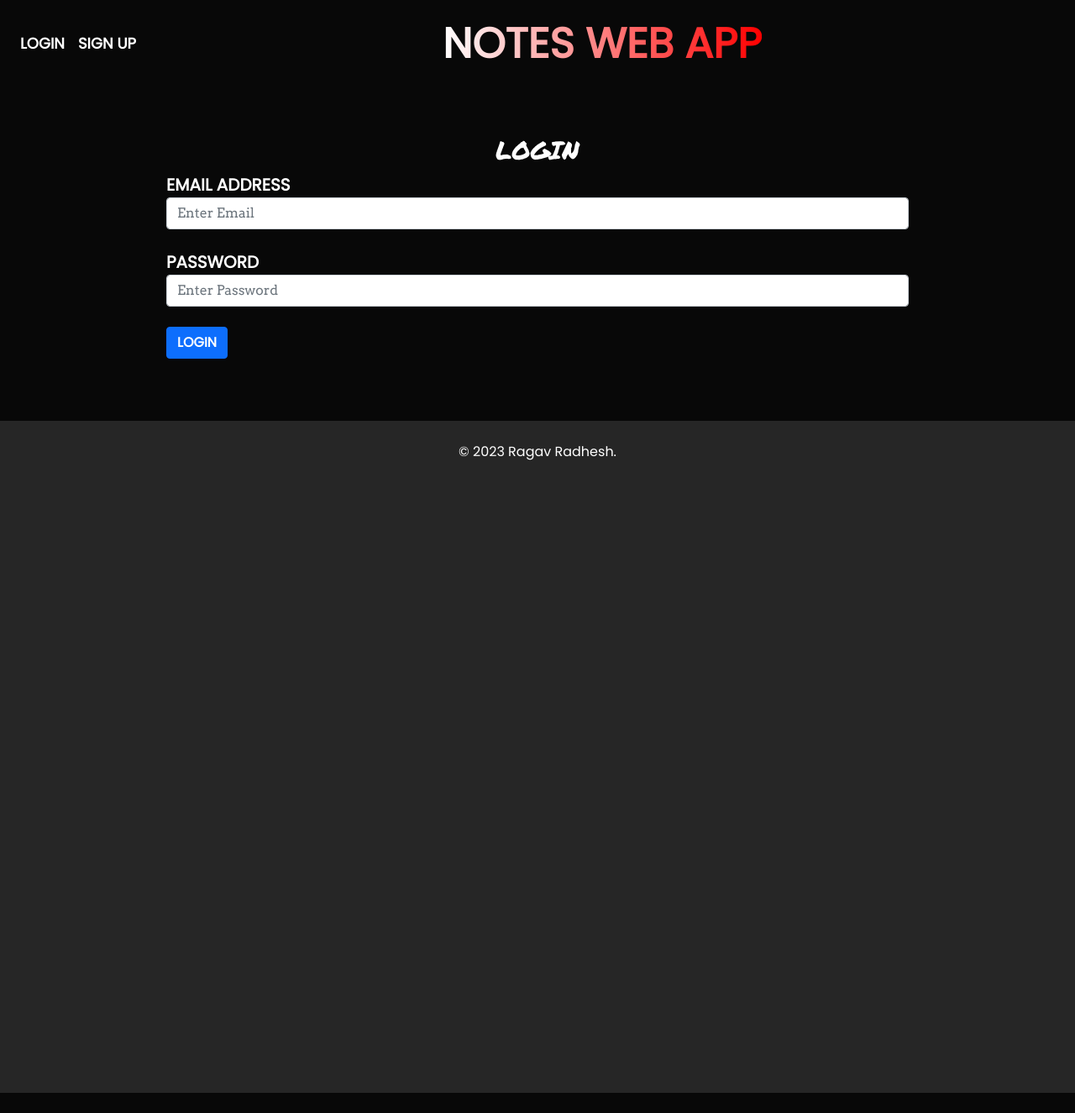
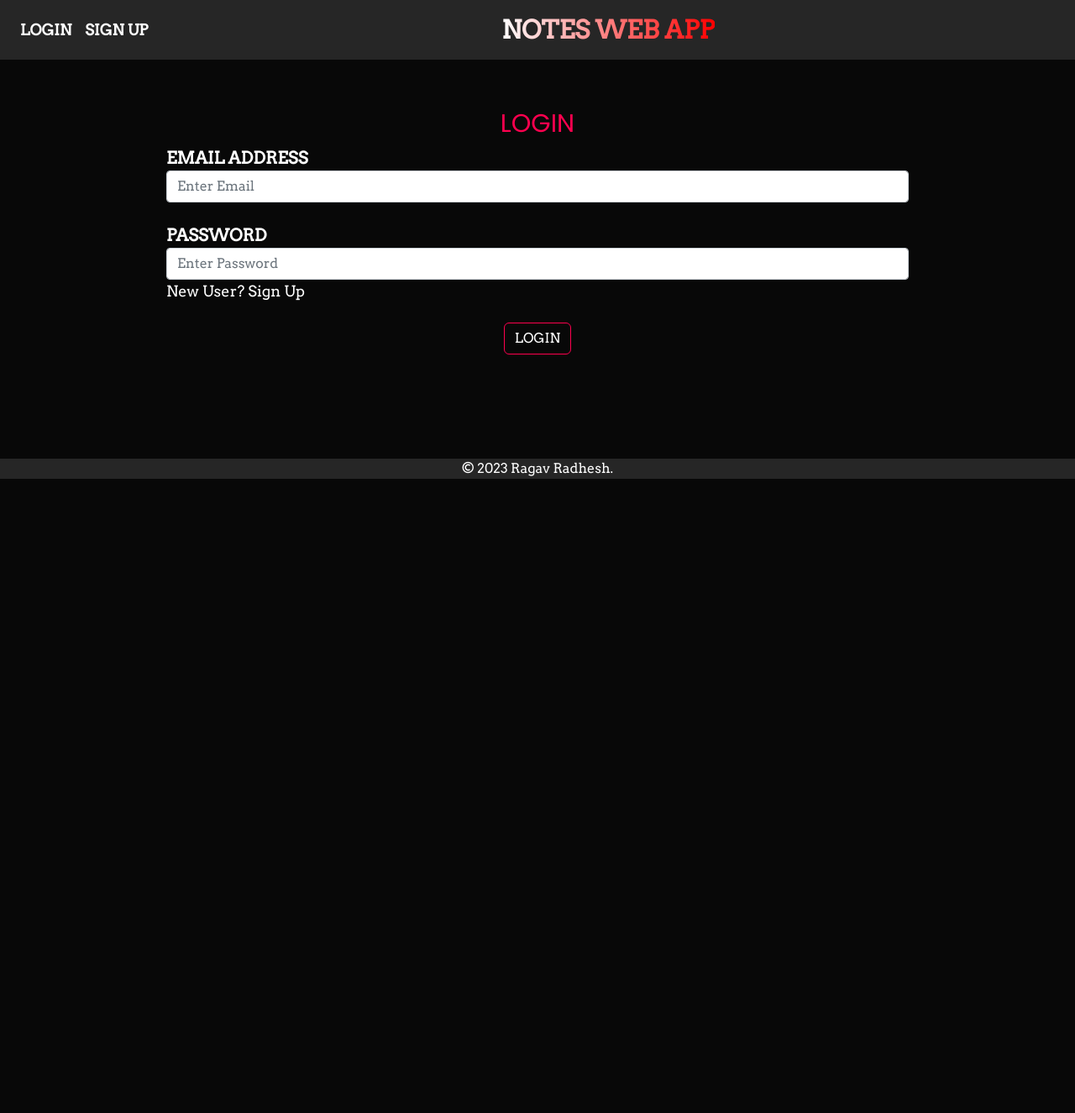
Before and after one commit to RRhere/Flask-Web-Application, a Flask app: page /login in a window 1280 px wide. Shown: the whole page at 84% size. After the commit the page ends 570 px from the top, so only its background shows below. Run offline with Flask 3, Linux system fonts and the light colour scheme; some libraries are stand-ins or nearby versions.

Commit message:
commit git;

```diff
--- a/website/static/styles.css
+++ b/website/static/styles.css
@@ -1,7 +1,7 @@
 *{
     margin: 0;
     padding: 0;
-    font-family: 'Poppins', sans-serif;
+    font-family: 'Arvo', sans-serif;
     box-sizing: border-box;
 }
 body {
@@ -28,22 +28,24 @@ body {
     align-items: center;
     justify-content: space-between;
     flex-wrap: wrap;
+    background-color: #262626;
 }
 .custom-h1 {
     text-align: center;
-    font-family: 'Fjalla One';
-    font-size: 50px;
+    font-family: 'Arvo';
+    font-size: 30px;
 }
 .custom-border {
     border-color: #fff;
 }
 .custom-font-head {
-    font-family: 'Permanent Marker';
+    font-family: 'Poppins';
     font-size: 30px;
+    color: #ff004f;
 }
 .custom-font-otp {
     text-align: center;
-    font-family: 'Permanent Marker';
+    font-family: 'Poppins';
     font-size: 50px;
 }
 .custom-font-p {
@@ -53,11 +55,9 @@ body {
 .copyright{
     width: 100%;
     text-align: center;
-    padding: 25px 0;
     background: #262626;
     font-weight: 300;
-    margin-top: 5%;
-    height: 100vh;
+    margin-top: 114px;
 }
 .navbar-nav a{
     color: #fff;
@@ -96,3 +96,28 @@ body {
     -webkit-background-clip: text;
     background-clip: none;
 }
+.btn{
+    display: block;
+    margin: 0px auto;
+    width: auto;
+    border: 1px solid #ff004f;
+    border-radius: 6px;
+    text-decoration: none;
+    color: #fff;
+    transition: background 0.5s;
+}
+.btn:hover{
+    background: #ff004f;
+}
+.new a{
+    color: #fff;
+    text-decoration: none;
+    font-size: 18px;
+    position: relative;
+}
+.new a:hover{
+    color: red;
+    text-decoration: none;
+    font-size: 18px;
+    position: relative;
+}
--- a/website/templates/base.html
+++ b/website/templates/base.html
@@ -40,14 +40,14 @@
     {% if category=='error' %}
     <div class="alert alert-danger alert-dismissible fade show" role="alert">
     {{ message }}
-    <button type="button" class="close" data-dismiss="alert">
+    <button type="button" class="btn" data-dismiss="alert">
         <span aria-hidden="true">&times;</span>
     </button>
     </div>
     {% else %}
     <div class="alert alert-success alert-dismissible fade show" role="alert">
     {{ message }}
-    <button type="button" class="close" data-dismiss="alert">
+    <button type="button" class="btn" data-dismiss="alert">
         <span aria-hidden="true">&times;</span>
     </button>
     </div>
@@ -78,6 +78,4 @@
             integrity="sha384-JZR6Spejh4U02d8jOt6vLEHfe/JQGiRRSQQxSfFWpi1MquVdAyjUar5+76PVCmYl"
             crossorigin="anonymous"
         ></script>
-        <br/>
-</body>
 </html>
--- a/website/templates/home.html
+++ b/website/templates/home.html
@@ -18,7 +18,7 @@
         <textarea class="shadow appearance-none border rounded w-full py-2 px-3 text-gray-700 leading-tight focus:outline-none focus:shadow-outline custom-font" id="content" name="content" rows="10" placeholder="Enter content"></textarea>
       </div>
 
-      <button class="btn btn-primary custom-font-1" type="submit">
+      <button class="btn" type="submit">
         ADD NOTE
       </button>
     </form>
--- a/website/templates/login.html
+++ b/website/templates/login.html
@@ -16,7 +16,10 @@
         <label for="password">PASSWORD</label>
         <input type="password" class="form-control" id="password" name="password" placeholder="Enter Password">
     </div>
+    <div class="new">
+        <a href="signup">New User? Sign Up</a>
+    </div>
     <br />
-    <button type="submit" class="btn btn-primary custom-font-1">LOGIN</button>
+    <button type="submit" class="btn">LOGIN</button>
 </form>
 {% endblock %}
--- a/website/templates/signup.html
+++ b/website/templates/signup.html
@@ -29,7 +29,6 @@
         <input type="password" class="form-control" id="password2" name="password2" placeholder="Confirm Password">
     </div>
     <br />
-    <button type="submit" class="btn btn-primary custom-font-1">SUBMIT</button>
+    <button type="submit" class="btn">SUBMIT</button>
 </form>
-</br>
 {% endblock %}
--- a/website/templates/verify.html
+++ b/website/templates/verify.html
@@ -12,7 +12,7 @@
         <form method="post">
             <label class="custom-font-nav" for="otp">OTP:</label>
             <input  class="custom-font-nav" type="text" id="otp" name="otp" required placeholder="Enter OTP">
-            <button class="btn btn-primary custom-font-1" type="submit">Verify</button>
+            <button class="btn" type="submit">Verify</button>
         </form>
     </div>
 </body>
```
